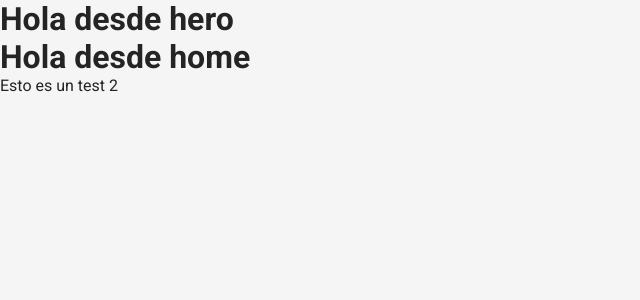
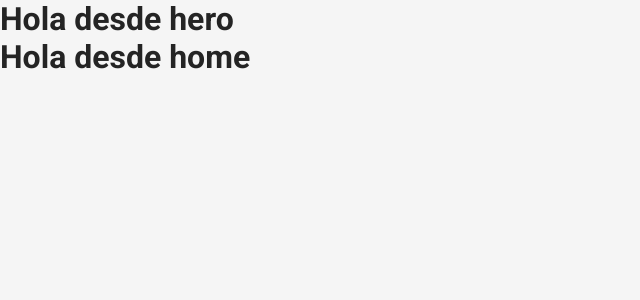
Before and after one commit to 4Practica/devCorner, a React (Vite) app: page / in a window 1280 px wide. Shown: the top 300 px of the page, without its empty margins (0-640 px from the left). Built offline with nearby package versions, Linux system fonts and the light colour scheme.

Commit message:
:fire: Remove text test

```diff
--- a/src/App.tsx
+++ b/src/App.tsx
@@ -4,7 +4,6 @@ function App() {
   return (
     <>
       <HomeView />
-      {'Esto es un test 2'}
     </>
   )
 }
```
